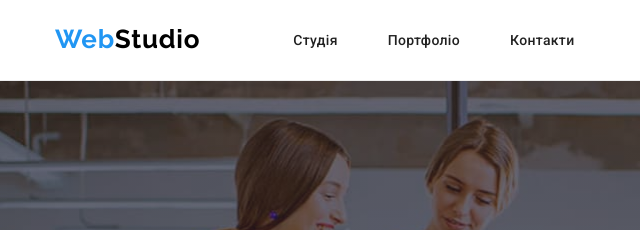
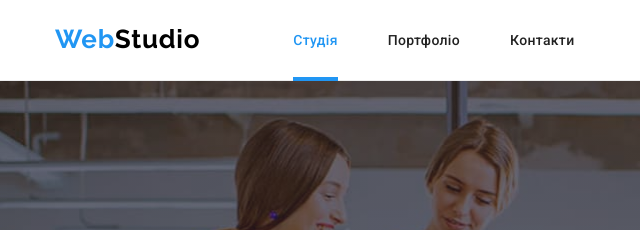
Before and after one commit to AnastasiyaGorelkina/goit-markup-hw-05, a plain HTML site: page index.html in a window 1280 px wide. Shown: the top 230 px of the page, 0-640 px from the left. Drawn offline with nearby package versions, Linux system fonts and the light colour scheme.

Commit message:
add nav. hero transition

```diff
--- a/css/styles.css
+++ b/css/styles.css
@@ -95,19 +95,39 @@ h1, h2, h3, p {
     display: inline-block;
     padding: 32px 0px;
 
+    position: relative;
+
     color: var(--titel-text-color);
     font-weight: 500;
     font-size: 14px;
     line-height: 1.15;
     text-decoration: none;
+
+    transition: color 250ms cubic-bezier(0.4, 0, 0.2, 1);
 }
 
 .site-nav .link:hover,
 .site-nav .link:focus {
     color: var(--accsent-color);
+
+
 }
 .link-nav .link:active {
     color: var(--accsent-color);
+}
+.link.current {
+    color: var(--accsent-color);
+}
+.link.current::after {
+    content: '';
+
+    position: absolute;
+    left: 0;
+    bottom: -1px;
+
+    width: 100%;
+    height: 4px;
+    background-color: var(--accsent-color);
 }
 .site-auth{
     display: flex;
@@ -129,6 +149,8 @@ h1, h2, h3, p {
     font-size: 14px;
     line-height: 1.15;
     text-decoration: none;
+
+    transition: color 250ms cubic-bezier(0.4, 0, 0.2, 1);
 }
 .site-auth .item + .item{
     margin-left: 50px;
@@ -187,11 +209,13 @@ h1, h2, h3, p {
     font-size: 16px;
     line-height: 1.88;
     letter-spacing: 0.06em;
-    box-shadow: 0px 4px 4px rgba(0, 0, 0, 0.15);
+
+    transition: background-color 250ms cubic-bezier(0.4, 0, 0.2, 1),
+    box-shadow 250ms cubic-bezier(0.4, 0, 0.2, 1);
 }
 .hero .button:hover,
 .hero .button:focus {
-    background: #188CE8;
+    background-color: #188CE8;
     box-shadow: 0px 4px 4px rgba(0, 0, 0, 0.15);
 }
 
--- a/index.html
+++ b/index.html
@@ -25,7 +25,7 @@
             <a href="./index.html" lang="en" class="logo">Web<span class="logo-head">Studio</span></a>
 
             <ul class="site-nav">
-                <li class="item"><a href="./index.html" class="link">Студія</a></li>
+                <li class="item"><a href="./index.html" class="link current">Студія</a></li>
                 <li class="item"><a href="./portfolio.html" class="link">Портфоліо</a></li>
                 <li class="item"><a href="./index.html" class="link">Контакти</a></li>
             </ul>
```
Also changed, not shown: portfolio.html (+1 -1 lines).
